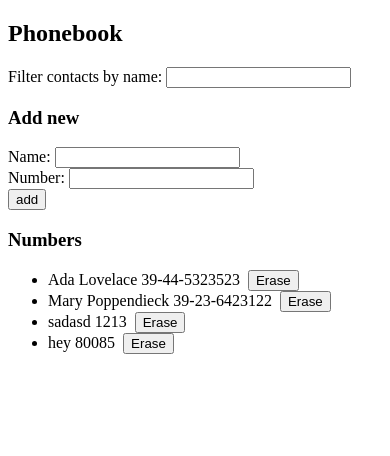
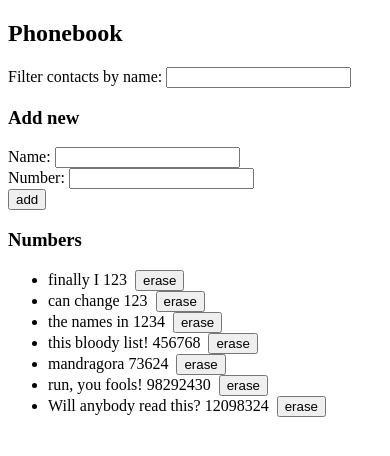
Before and after one commit to migmanu/fullstackopen_course, a React (Create React App) app in the folder part2/the_phonebook_app/: page / in a window 390 px wide. Shown: the top 456 px of the page. Built offline with nearby package versions, Linux system fonts and the light colour scheme; data requests are answered from the project's data file.

Commit message:
the_phonebook_app completed up to exercise 2.18(step10)

```diff
--- a/part2/the_phonebook_app/db.json
+++ b/part2/the_phonebook_app/db.json
@@ -1,24 +1,39 @@
 {
   "persons": [
     {
-      "name": "Ada Lovelace",
-      "number": "39-44-5323523",
-      "id": 2
+      "name": "finally I",
+      "number": "123",
+      "id": 7
     },
     {
-      "name": "Mary Poppendieck",
-      "number": "39-23-6423122",
-      "id": 4
+      "name": "can change",
+      "number": "123",
+      "id": 8
     },
     {
-      "name": "sadasd",
-      "number": "1213",
-      "id": 5
+      "name": "the names in",
+      "number": "1234",
+      "id": 9
     },
     {
-      "name": "hey",
-      "number": "80085",
-      "id": 6
+      "name": "this bloody list!",
+      "number": "456768",
+      "id": 10
+    },
+    {
+      "name": "mandragora",
+      "number": "73624",
+      "id": 12
+    },
+    {
+      "name": "run, you fools!",
+      "number": "98292430",
+      "id": 13
+    },
+    {
+      "name": "Will anybody read this?",
+      "number": "12098324",
+      "id": 14
     }
   ]
 }
--- a/part2/the_phonebook_app/src/App.js
+++ b/part2/the_phonebook_app/src/App.js
@@ -3,7 +3,6 @@ import PersonForm from './components/PersonForm'
 import Filter from './components/Filter'
 import ShowPersons from './components/ShowPersons'
 import personService from './services/persons'
-import axios from 'axios'
 
 const App = () => {
   const [ persons, setPersons ] = useState([])
@@ -12,10 +11,10 @@ const App = () => {
   const [ search, setSearch ] = useState('')
   const [ toShow, setToShow] = useState(persons)
 
-
   useEffect(() => {
-    /* fetches persons array from local server using personService. Sets persons and sets toShow
-    so the app displays whole name list if no search is performed  */
+    /* fetches persons array from local server using personService (/services/persons.js).
+    Sets persons and toShow states so the app displays whole name list while no search is
+    performed in contacts filter  */
     personService
       .getAll()
       .then(initialPersons => {
@@ -39,12 +38,11 @@ const App = () => {
   }
 
   const showElements = (search, persons) => {
-    //  compares search state with persons names. Case insensitive. Returns array with matched elements.
+    //compares search state with persons names. Case insensitive. Returns array with matched elements.
     const elementMatchArray = []
-
     persons.forEach(element => {
       if (element.name.substring(0, search.length).toLowerCase() === search.toLowerCase()) {
-        elementMatchArray.push({name: element.name, number: element.number})
+        elementMatchArray.push({name: element.name, number: element.number, id: element.id})
         }
       }
     )
--- a/part2/the_phonebook_app/src/components/PersonForm.js
+++ b/part2/the_phonebook_app/src/components/PersonForm.js
@@ -2,29 +2,44 @@ import React from 'react'
 import personService from '../services/persons'
 
 const PersonForm = (props) => {
-
+  /* Displays form to input new person. Makes POST HTML (create) request to server via personService
+  and updates 'person' and 'toShow' states. In case new name si already in list, it offers to update
+  number via PUT (update) request or ignores submission.
+   */
     const addPerson = (event) => {
         let names = props.persons.map(person => person.name)
         event.preventDefault()
-
-        if (names.some((name) => name === props.newName)) {
-          return window.alert(`${props.newName} is already added to the phonebook`)
-        }
 
         const personObject = {
           name: props.newName,
           number: props.newNumber
         }
-
-        personService
-          .create(personObject) //To Do: check if server should update automatically after submit
+        if (names.some((matchName) => matchName === props.newName)) {
+          let matchPersonObject = props.persons.filter((matchPerson) => matchPerson.name === props.newName)
+          if (window.confirm(`Hey, "${props.newName}" is already in the Phonebook. Wanna update number?`) === false) {
+            return window.alert('Ok, I guess... Then, please just use a different name')
+          }
+          let newPersons = props.persons.filter((noMatchPersons) => noMatchPersons.name !== props.newName)
+          personService
+              .update(matchPersonObject[0].id, personObject)
+              .then(returnedPerson => {
+                props.setPersons(newPersons.concat(returnedPerson))
+                props.setNewName('')
+                props.setNewNumber('')
+                props.setToShow(newPersons.concat(returnedPerson))
+              })
+        } else {
+          personService
+          .create(personObject)
           .then(returnedPerson => {
             props.setPersons(props.persons.concat(returnedPerson))
             props.setNewName('')
             props.setNewNumber('')
             props.setToShow(props.toShow.concat(returnedPerson))
+          })
+        }
 
-          })
+
       }
 
     return (
--- a/part2/the_phonebook_app/src/components/ShowPersons.js
+++ b/part2/the_phonebook_app/src/components/ShowPersons.js
@@ -2,16 +2,18 @@ import React from 'react'
 import personService from '../services/persons'
 
 const ShowPersons = (props) => {
-    //  returns list of persons to show. Input: array
+    //  returns list of persons to show. Input: array of persons objects. Provides erase button
     const handleErase = id => {
-        const newPersons = props.persons.filter((item) => item.id !== id)
-        personService
-            .erase(id)
-            .then((erasedPerson) => {
-                props.setPersons(newPersons)
-                props.setToShow(newPersons)
-                window.alert('Person deleted! See you never...')
-            })
+        // erases person object from toShow list using erase method defined in services/persons.js
+        if (window.confirm('U sure u never gonna call them?')) {
+            personService
+                .erase(id)
+                .then(() => {
+                    props.setPersons(props.persons.filter((item) => item.id !== id))
+                    props.setToShow(props.toShow.filter((item) => item.id !== id))
+
+                })
+            }
     }
 
     return (
@@ -20,7 +22,7 @@ const ShowPersons = (props) => {
                 {props.toShow.map(entry =>
                     <li key={entry.name}>
                         {entry.name}  {entry.number} &nbsp;
-                        <button onClick={() => handleErase(entry.id)}>Erase</button>
+                        <button onClick={() => handleErase(entry.id)}>erase</button>
                     </li>)
                 }
             </ul>
```
